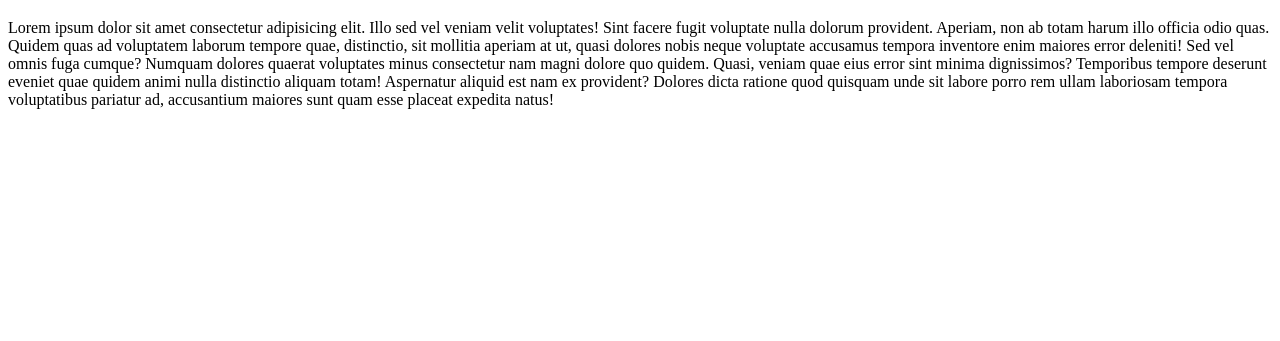
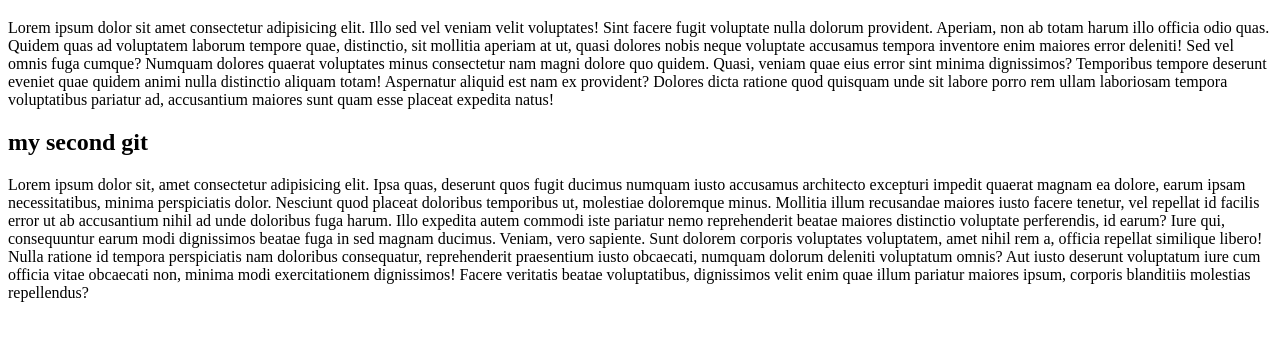
Before and after one commit to Aida2912/MonGitHubHouse, a plain HTML site: page index.html in a window 1280 px wide. Shown: the part 61-402 px from the top of the page. Drawn offline with Linux system fonts and the light colour scheme.

Commit message:
ajout du second paragraphe

```diff
--- a/index.html
+++ b/index.html
@@ -12,5 +12,11 @@
    Quidem quas ad voluptatem laborum tempore quae, distinctio, sit mollitia aperiam at ut, quasi dolores nobis neque voluptate accusamus tempora inventore enim maiores error deleniti! Sed vel omnis fuga cumque?
    Numquam dolores quaerat voluptates minus consectetur nam magni dolore quo quidem. Quasi, veniam quae eius error sint minima dignissimos? Temporibus tempore deserunt eveniet quae quidem animi nulla distinctio aliquam totam!
    Aspernatur aliquid est nam ex provident? Dolores dicta ratione quod quisquam unde sit labore porro rem ullam laboriosam tempora voluptatibus pariatur ad, accusantium maiores sunt quam esse placeat expedita natus!</p>
+   <h2>my second git</h2>
+   <p>Lorem ipsum dolor sit, amet consectetur adipisicing elit. Ipsa quas, deserunt quos fugit ducimus numquam iusto accusamus architecto excepturi impedit quaerat magnam ea dolore, earum ipsam necessitatibus, minima perspiciatis dolor.
+   Nesciunt quod placeat doloribus temporibus ut, molestiae doloremque minus. Mollitia illum recusandae maiores iusto facere tenetur, vel repellat id facilis error ut ab accusantium nihil ad unde doloribus fuga harum.
+   Illo expedita autem commodi iste pariatur nemo reprehenderit beatae maiores distinctio voluptate perferendis, id earum? Iure qui, consequuntur earum modi dignissimos beatae fuga in sed magnam ducimus. Veniam, vero sapiente.
+   Sunt dolorem corporis voluptates voluptatem, amet nihil rem a, officia repellat similique libero! Nulla ratione id tempora perspiciatis nam doloribus consequatur, reprehenderit praesentium iusto obcaecati, numquam dolorum deleniti voluptatum omnis?
+   Aut iusto deserunt voluptatum iure cum officia vitae obcaecati non, minima modi exercitationem dignissimos! Facere veritatis beatae voluptatibus, dignissimos velit enim quae illum pariatur maiores ipsum, corporis blanditiis molestias repellendus?</p>
 </body>
 </html>
```
